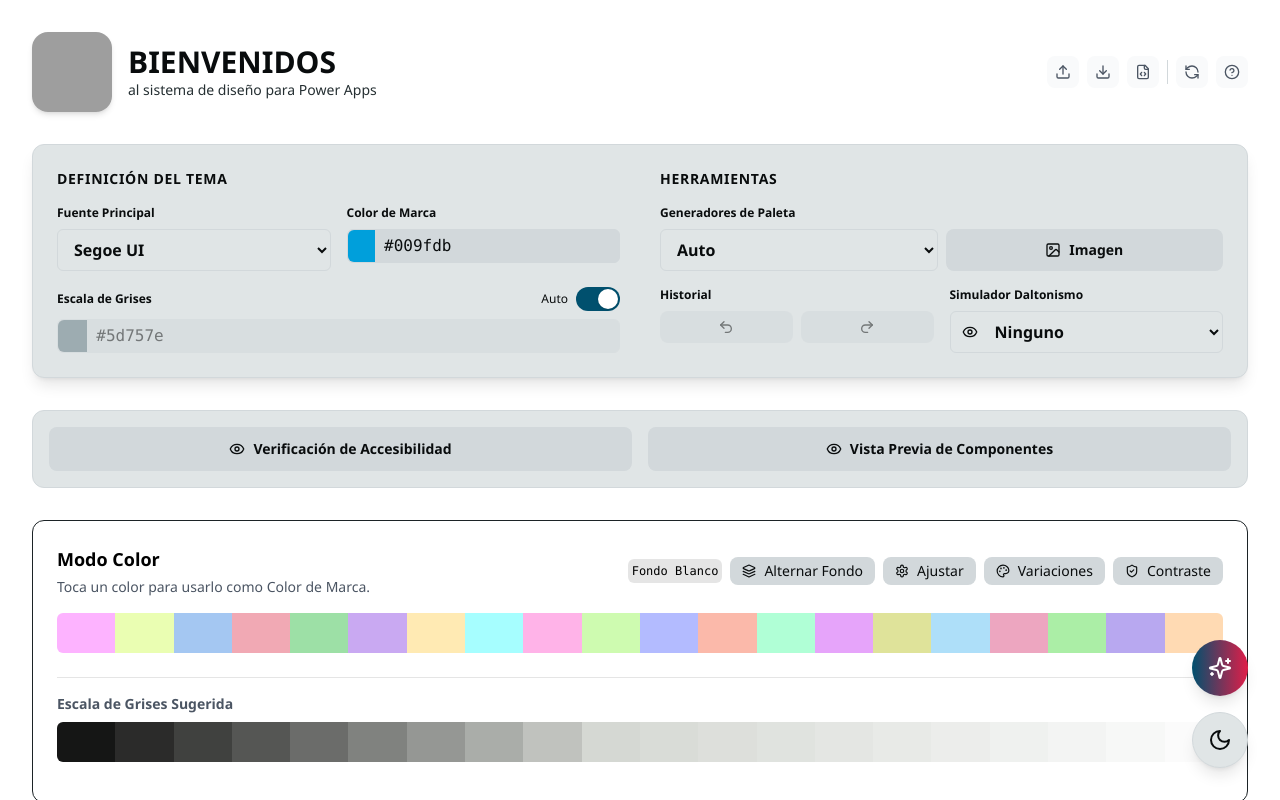
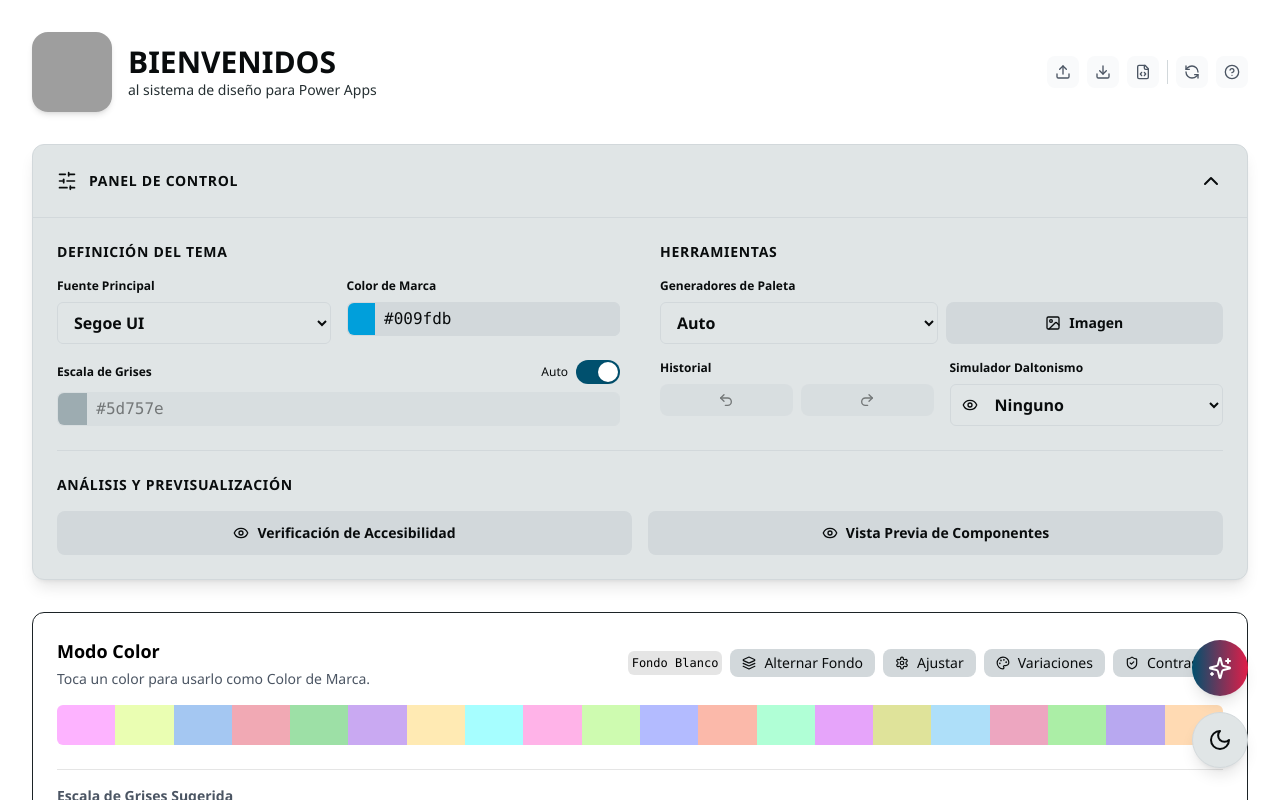
Before and after one commit to pentakillw/Sistema-FX, a React (Vite) app: page / in a window 1280 px wide. Shown: the top 800 px of the page. Built offline with nearby package versions, Linux system fonts and the light colour scheme; grey boxes are pictures that could not be loaded.

Commit message:
Proyecto listo para despliegue 12

```diff
--- a/src/App.jsx
+++ b/src/App.jsx
@@ -7,15 +7,14 @@ import Explorer from './components/Explorer.jsx';
 import FloatingActionButtons from './components/FloatingActionButtons.jsx';
 import ColorPreviewer from './components/ColorPreviewer.jsx';
 import SemanticPalettes from './components/SemanticPalettes.jsx';
-import { ExportModal, AccessibilityModal, ComponentPreviewModal } from './components/modals'; // **FIX**: Importar nuevos modales
-import { Eye } from 'lucide-react'; // **FIX**: Importar icono
+// MODIFICACIÓN: Ya no se necesita el icono Eye aquí
+import { ExportModal, AccessibilityModal, ComponentPreviewModal } from './components/modals';
 
 function App() {
   const hook = useThemeGenerator();
   const { themeData } = hook;
 
   const [isExportModalVisible, setIsExportModalVisible] = useState(false);
-  // **FIX**: Añadir estados para los nuevos modales
   const [isAccessibilityModalVisible, setIsAccessibilityModalVisible] = useState(false);
   const [isComponentPreviewModalVisible, setIsComponentPreviewModalVisible] = useState(false);
 
@@ -45,8 +44,6 @@ function App() {
     filter: hook.simulationMode !== 'none' ? `url(#${hook.simulationMode})` : 'none'
   };
 
-  const analysisButtonStyles = "flex items-center justify-center gap-2 w-full p-3 rounded-lg text-sm font-semibold transition-colors";
-
   return (
     <>
       <svg width="0" height="0" style={{ position: 'absolute' }}>
@@ -67,20 +64,15 @@ function App() {
 
         <main>
           <div className="md:sticky top-4 z-40 mb-8">
-            <Controls hook={hook} />
+            {/* MODIFICACIÓN: Se pasan las funciones para abrir los modales de análisis */}
+            <Controls
+              hook={hook}
+              onOpenAccessibilityModal={() => setIsAccessibilityModalVisible(true)}
+              onOpenComponentPreviewModal={() => setIsComponentPreviewModalVisible(true)}
+            />
           </div>
 
-          {/* **FIX**: Nueva sección de "Análisis" con botones para los modales */}
-          <section className="p-4 rounded-xl border mb-8" style={{ backgroundColor: 'var(--bg-card)', borderColor: 'var(--border-default)' }}>
-             <div className="grid grid-cols-1 sm:grid-cols-2 gap-4">
-                <button onClick={() => setIsAccessibilityModalVisible(true)} className={analysisButtonStyles} style={{ backgroundColor: 'var(--bg-muted)', color: 'var(--text-default)'}}>
-                    <Eye size={16}/> Verificación de Accesibilidad
-                </button>
-                 <button onClick={() => setIsComponentPreviewModalVisible(true)} className={analysisButtonStyles} style={{ backgroundColor: 'var(--bg-muted)', color: 'var(--text-default)'}}>
-                    <Eye size={16}/> Vista Previa de Componentes
-                </button>
-             </div>
-          </section>
+          {/* MODIFICACIÓN: La sección de "Análisis" se ha eliminado de aquí */}
 
           <Explorer
             explorerPalette={hook.explorerPalette}
@@ -148,7 +140,6 @@ function App() {
             />
         )}
 
-        {/* **FIX**: Renderizar los nuevos modales */}
         {isAccessibilityModalVisible && (
             <AccessibilityModal
                 onClose={() => setIsAccessibilityModalVisible(false)}
--- a/src/components/Controls.jsx
+++ b/src/components/Controls.jsx
@@ -1,11 +1,12 @@
 import React, { useState } from 'react';
 import { HexColorPicker, HexColorInput } from 'react-colorful';
-import { Undo2, Redo2, Eye, Image as ImageIcon } from 'lucide-react';
+// MODIFICACIÓN: Se mantiene el icono Eye para la nueva sección
+import { Undo2, Redo2, Eye, Image as ImageIcon, SlidersHorizontal, ChevronDown } from 'lucide-react';
 import { availableFonts, generationMethods } from '../utils/colorUtils';
 import Switch from './ui/Switch';
 import { ImagePaletteModal } from './modals';
 
-// Componente de UI para un campo de formulario genérico
+// Componente de UI para un campo de formulario genérico (sin cambios)
 const FormField = ({ label, children }) => (
     <div>
         <label className="block text-xs font-semibold mb-2" style={{ color: 'var(--text-default)' }}>
@@ -15,7 +16,12 @@ const FormField = ({ label, children }) => (
     </div>
 );
 
-const Controls = ({ hook }) => {
+// MODIFICACIÓN: Se aceptan las nuevas props para los modales
+const Controls = ({ hook, onOpenAccessibilityModal, onOpenComponentPreviewModal }) => {
+    // Estado para controlar si el panel está abierto o cerrado (sin cambios)
+    const [isOpen, setIsOpen] = useState(true);
+
+    // Estados existentes (sin cambios)
     const [isBrandPickerVisible, setIsBrandPickerVisible] = useState(false);
     const [isGrayPickerVisible, setIsGrayPickerVisible] = useState(false);
     const [isImageModalVisible, setIsImageModalVisible] = useState(false);
@@ -26,18 +32,43 @@ const Controls = ({ hook }) => {
         setIsGrayAuto, setExplorerMethod, setSimulationMode, handleUndo, handleRedo
     } = hook;
 
+    // Estilos existentes (sin cambios)
     const selectStyles = "w-full bg-transparent font-semibold px-3 py-2 rounded-md border focus:outline-none focus:ring-2 focus:ring-offset-2 focus:ring-offset-[var(--bg-card)] focus:ring-[var(--action-primary-default)]";
     const inputContainerStyles = "flex items-center rounded-md border bg-[var(--bg-muted)]";
     const buttonStyles = "flex items-center justify-center gap-2 w-full p-2 rounded-lg text-sm font-semibold";
-
+    // MODIFICACIÓN: Se añade el estilo para los botones de análisis
+    const analysisButtonStyles = "flex items-center justify-center gap-2 w-full p-3 rounded-lg text-sm font-semibold transition-colors";
 
     return (
         <>
-            <section className="p-4 sm:p-6 rounded-xl border shadow-lg" style={{ backgroundColor: 'var(--bg-card)', borderColor: 'var(--border-default)' }}>
-                {/* **FIX**: Layout principal ahora es flex para apilarse en móvil */}
-                <div className="flex flex-col lg:flex-row gap-6 lg:gap-10">
+            <section className="rounded-xl border shadow-lg overflow-hidden transition-all duration-300" style={{ backgroundColor: 'var(--bg-card)', borderColor: 'var(--border-default)' }}>
+                {/* Cabecera Clicable para Abrir/Cerrar (sin cambios) */}
+                <div
+                    className="flex justify-between items-center p-4 sm:p-6 cursor-pointer group"
+                    onClick={() => setIsOpen(!isOpen)}
+                >
+                    <div className="flex items-center gap-3">
+                        <SlidersHorizontal size={20} className="text-[var(--text-muted)] group-hover:text-[var(--text-default)] transition-colors" />
+                        <h3 className="text-sm font-bold tracking-wider uppercase text-[var(--text-default)]">
+                            Panel de Control
+                        </h3>
+                    </div>
+                    <ChevronDown
+                        size={24}
+                        className={`text-[var(--text-muted)] group-hover:text-[var(--text-default)] transition-all duration-300 ${isOpen && 'rotate-180'}`}
+                    />
+                </div>
 
-                    {/* Columna Izquierda: Definición del Tema */}
+                {/* Contenido Colapsable */}
+                <div
+                    className={`transition-all duration-500 ease-in-out overflow-hidden ${
+                        isOpen ? 'max-h-[1000px] opacity-100' : 'max-h-0 opacity-0'
+                    }`}
+                >
+                    <div className="px-4 sm:px-6 pb-4 sm:pb-6 border-t" style={{ borderColor: 'var(--border-default)' }}>
+                        <div className="flex flex-col lg:flex-row gap-6 lg:gap-10 pt-4 sm:pt-6">
+
+                            {/* Columna Izquierda: Definición del Tema (sin cambios) */}
                             <div className="space-y-4 flex-1">
                                 <h3 className="text-sm font-bold tracking-wider uppercase text-center lg:text-left" style={{ color: 'var(--text-default)' }}>Definición del Tema</h3>
                                 <div className="grid grid-cols-1 sm:grid-cols-2 gap-x-4 gap-y-4">
@@ -46,7 +77,6 @@ const Controls = ({ hook }) => {
                                             {Object.keys(availableFonts).map(fontName => (<option key={fontName} value={fontName}>{fontName}</option>))}
                                         </select>
                                     </FormField>
-
                                     <FormField label="Color de Marca">
                                         <div className="relative">
                                             <div className={inputContainerStyles} style={{ borderColor: 'var(--border-default)' }}>
@@ -56,7 +86,6 @@ const Controls = ({ hook }) => {
                                             {isBrandPickerVisible && (<div className="absolute z-20 top-full mt-2 left-0"><div className="fixed inset-0 -z-10" onClick={() => setIsBrandPickerVisible(false)} /><HexColorPicker color={brandColor} onChange={updateBrandColor} /></div>)}
                                         </div>
                                     </FormField>
-
                                     <div className="sm:col-span-2">
                                         <div className="flex items-center justify-between">
                                             <label className="block text-xs font-semibold" style={{ color: 'var(--text-default)' }}>Escala de Grises</label>
@@ -76,11 +105,10 @@ const Controls = ({ hook }) => {
                                 </div>
                             </div>
 
-                    {/* Columna Derecha: Herramientas */}
+                            {/* Columna Derecha: Herramientas (sin cambios) */}
                             <div className="space-y-4 flex-1">
                                 <h3 className="text-sm font-bold tracking-wider uppercase text-center lg:text-left" style={{ color: 'var(--text-default)' }}>Herramientas</h3>
                                 <div className="grid grid-cols-1 sm:grid-cols-2 gap-x-4 gap-y-4">
-
                                     <div className="sm:col-span-2">
                                         <FormField label="Generadores de Paleta">
                                             <div className="grid grid-cols-2 gap-2">
@@ -94,14 +122,12 @@ const Controls = ({ hook }) => {
                                             </div>
                                         </FormField>
                                     </div>
-
                                     <FormField label="Historial">
                                         <div className="flex items-center gap-2">
                                             <button onClick={handleUndo} disabled={historyIndex === 0} className="w-full flex justify-center p-2 rounded-lg disabled:opacity-50" style={{ backgroundColor: 'var(--bg-muted)', color: 'var(--text-default)'}} title="Deshacer"><Undo2 size={16}/></button>
                                             <button onClick={handleRedo} disabled={historyIndex >= colorHistory.length - 1} className="w-full flex justify-center p-2 rounded-lg disabled:opacity-50" style={{ backgroundColor: 'var(--bg-muted)', color: 'var(--text-default)'}} title="Rehacer"><Redo2 size={16}/></button>
                                         </div>
                                     </FormField>
-
                                     <FormField label="Simulador Daltonismo">
                                         <div className="relative">
                                             <Eye size={16} className="absolute left-3 top-1/2 -translate-y-1/2 pointer-events-none" style={{ color: 'var(--text-muted)' }}/>
@@ -113,6 +139,21 @@ const Controls = ({ hook }) => {
                                             </select>
                                         </div>
                                     </FormField>
+                                </div>
+                            </div>
+                        </div>
+
+                        {/* --- NUEVA SECCIÓN DE ANÁLISIS --- */}
+                        <div className="pt-6 mt-6 border-t" style={{ borderColor: 'var(--border-default)' }}>
+                            <h3 className="text-sm font-bold tracking-wider uppercase text-center lg:text-left mb-4" style={{ color: 'var(--text-default)' }}>Análisis y Previsualización</h3>
+                            <div className="grid grid-cols-1 sm:grid-cols-2 gap-4">
+                                <button onClick={onOpenAccessibilityModal} className={analysisButtonStyles} style={{ backgroundColor: 'var(--bg-muted)', color: 'var(--text-default)'}}>
+                                    <Eye size={16}/> Verificación de Accesibilidad
+                                </button>
+                                <button onClick={onOpenComponentPreviewModal} className={analysisButtonStyles} style={{ backgroundColor: 'var(--bg-muted)', color: 'var(--text-default)'}}>
+                                    <Eye size={16}/> Vista Previa de Componentes
+                                </button>
+                            </div>
                         </div>
                     </div>
                 </div>
```
Lines whose indentation alone changed are shown as unchanged.
